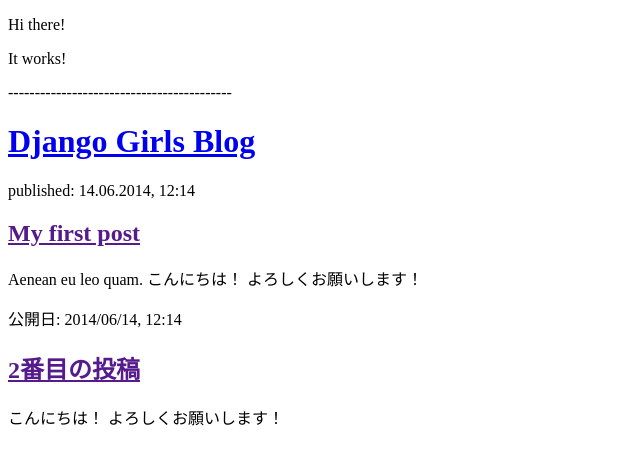
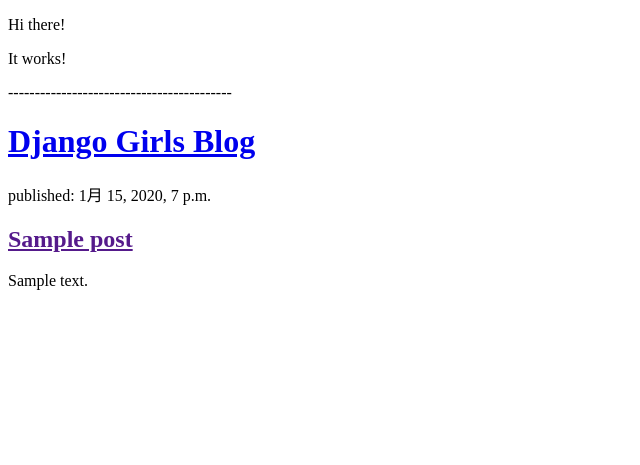
Before and after one commit to Sheerlore-py/djangogirls-blog, a Django app: page / in a window 1280 px wide. Shown: the part 215-680 px from the top of the page, without its empty margins (0-640 px from the left). Run offline with Django 3.2, Linux system fonts and the light colour scheme; tables that the repository leaves empty hold one stand-in row (values such as "Sample post").

Commit message:
Modified templates to display posts from database.

```diff
--- a/blog/templates/blog/post_list.html
+++ b/blog/templates/blog/post_list.html
@@ -16,20 +16,18 @@
     <p>It works!</p>
     <p>------------------------------------------</p>
 
+<div>
+    <h1><a href="/">Django Girls Blog</a></h1>
+</div>
+
+{% for post in posts %}
     <div>
-        <h1><a href="/">Django Girls Blog</a></h1>
+        <p>published: {{ post.published_date }}</p>
+        <h2><a href="">{{ post.title }}</a></h2>
+        <p>{{ post.text|linebreaksbr }}</p>
     </div>
+{% endfor %}
 
-    <div>
-        <p>published: 14.06.2014, 12:14</p>
-        <h2><a href="">My first post</a></h2>
-        <p>Aenean eu leo quam. こんにちは！ よろしくお願いします！ </p>
-    </div>
 
-    <div>
-        <p>公開日: 2014/06/14, 12:14</p>
-        <h2><a href="">2番目の投稿</a></h2>
-        <p> こんにちは！ よろしくお願いします！ </p>
-    </div>
 </body>
 </html>
--- a/blog/views.py
+++ b/blog/views.py
@@ -1,7 +1,10 @@
 from django.shortcuts import render
+from django.utils import timezone
+from .models import Post
 
 
 def post_list(request):
-    return render(request, 'blog/post_list.html', {})
+    posts = Post.objects.filter(published_date__lte=timezone.now()).order_by('published_date')
+    return render(request, 'blog/post_list.html', {'posts': posts})
 
 # Create your views here.
```
